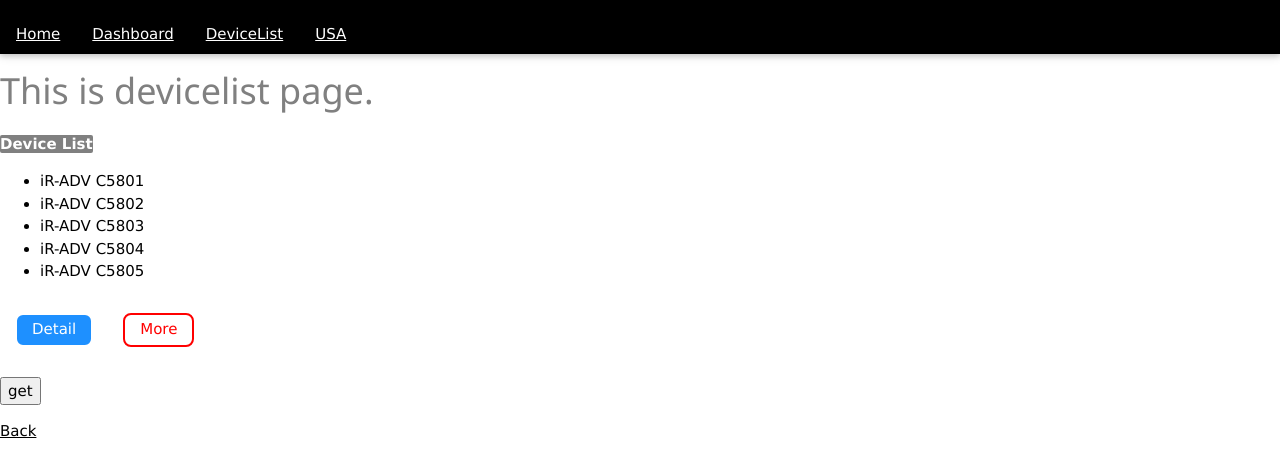
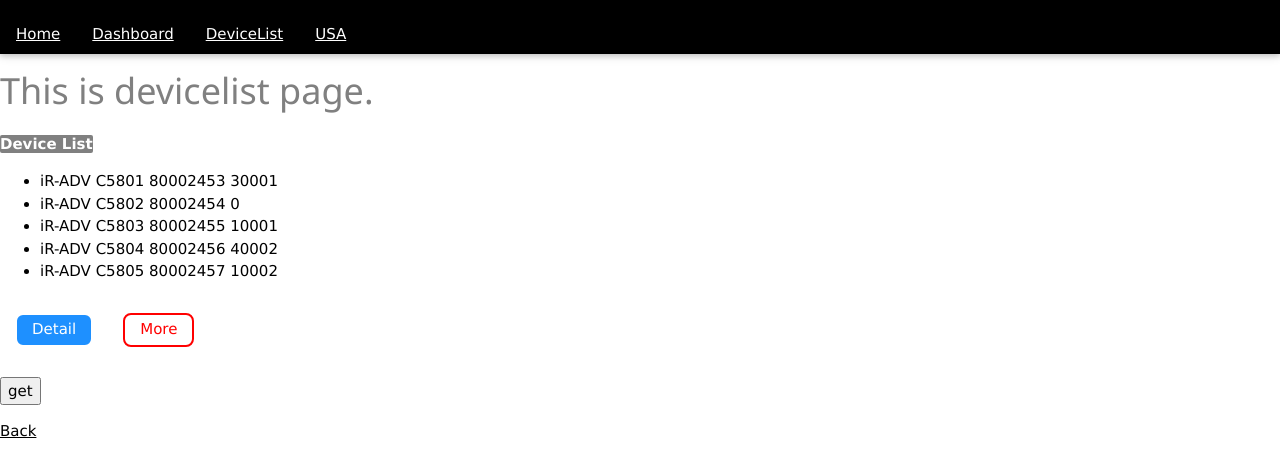
Before and after one commit to miketorii/ReactApps, a Next.js app in the folder appnextvm/: page /devicelist in a window 1280 px wide. Shown: the top 476 px of the page. Built offline with nearby package versions, Linux system fonts and the light colour scheme.

Commit message:
update device list

```diff
--- a/appnextvm/app/devicelist/page.tsx
+++ b/appnextvm/app/devicelist/page.tsx
@@ -47,11 +47,11 @@
        },[]);
 */
 	let devices = [
-		{ modelname: 'iR-ADV C5801' },
-		{ modelname: 'iR-ADV C5802' },
-		{ modelname: 'iR-ADV C5803' },
-		{ modelname: 'iR-ADV C5804' },
-		{ modelname: 'iR-ADV C5805' }
+		{ modelname: 'iR-ADV C5801', status: 30001, serialnumber: '80002453' },
+		{ modelname: 'iR-ADV C5802', status:     0, serialnumber: '80002454' },
+		{ modelname: 'iR-ADV C5803', status: 10001, serialnumber: '80002455' },
+		{ modelname: 'iR-ADV C5804', status: 40002, serialnumber: '80002456' },
+		{ modelname: 'iR-ADV C5805', status: 10002, serialnumber: '80002457' },
 	];
 
 
@@ -70,7 +70,7 @@
 		<Badge>Device List</Badge>
 		<p />
 		<ul>
-			{ devices.map( (obj) => (<li>{obj.modelname}</li>) ) }
+			{ devices.map( (obj) => (<li>{obj.modelname}    {obj.serialnumber}    {obj.status}</li>) ) }
 		</ul>
 		<p />
 		<Button backgroundColor="#1E90FF" color="white">Detail</Button>
```
